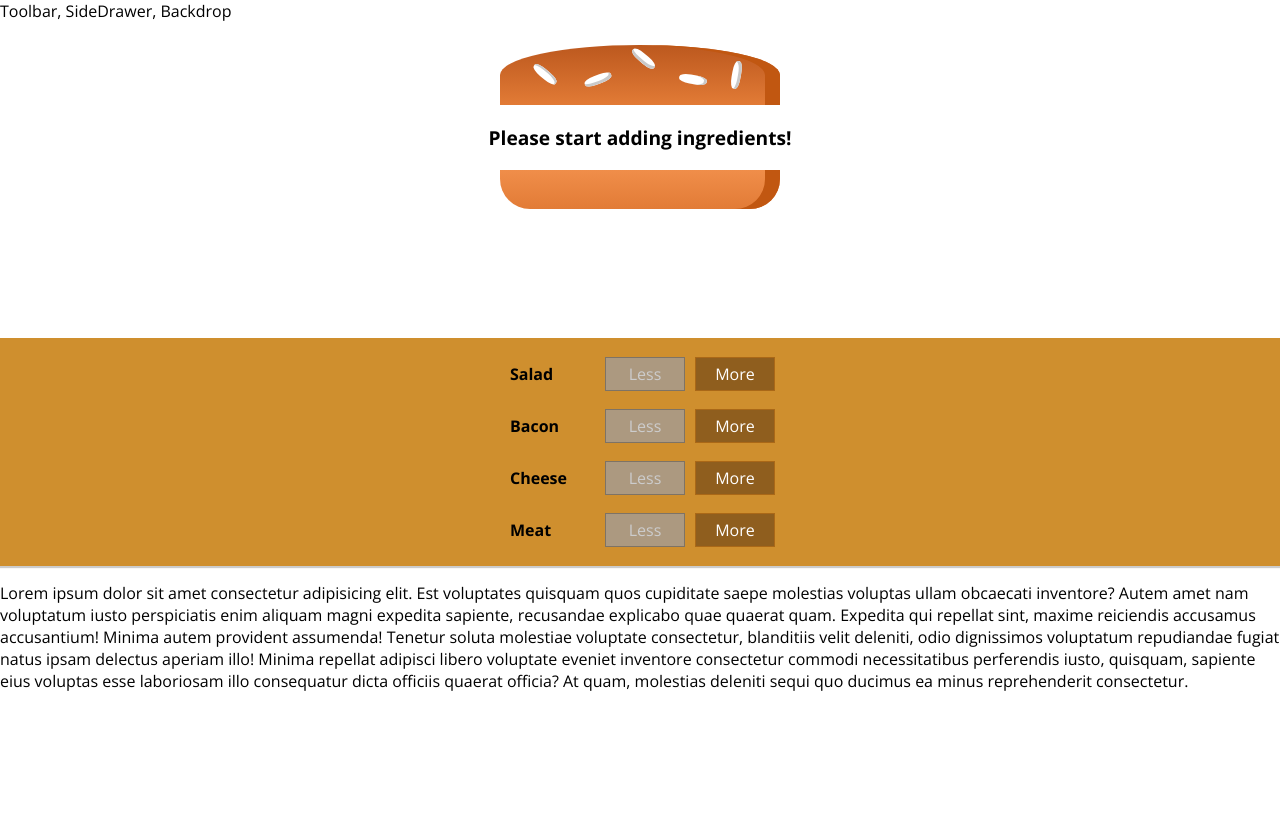
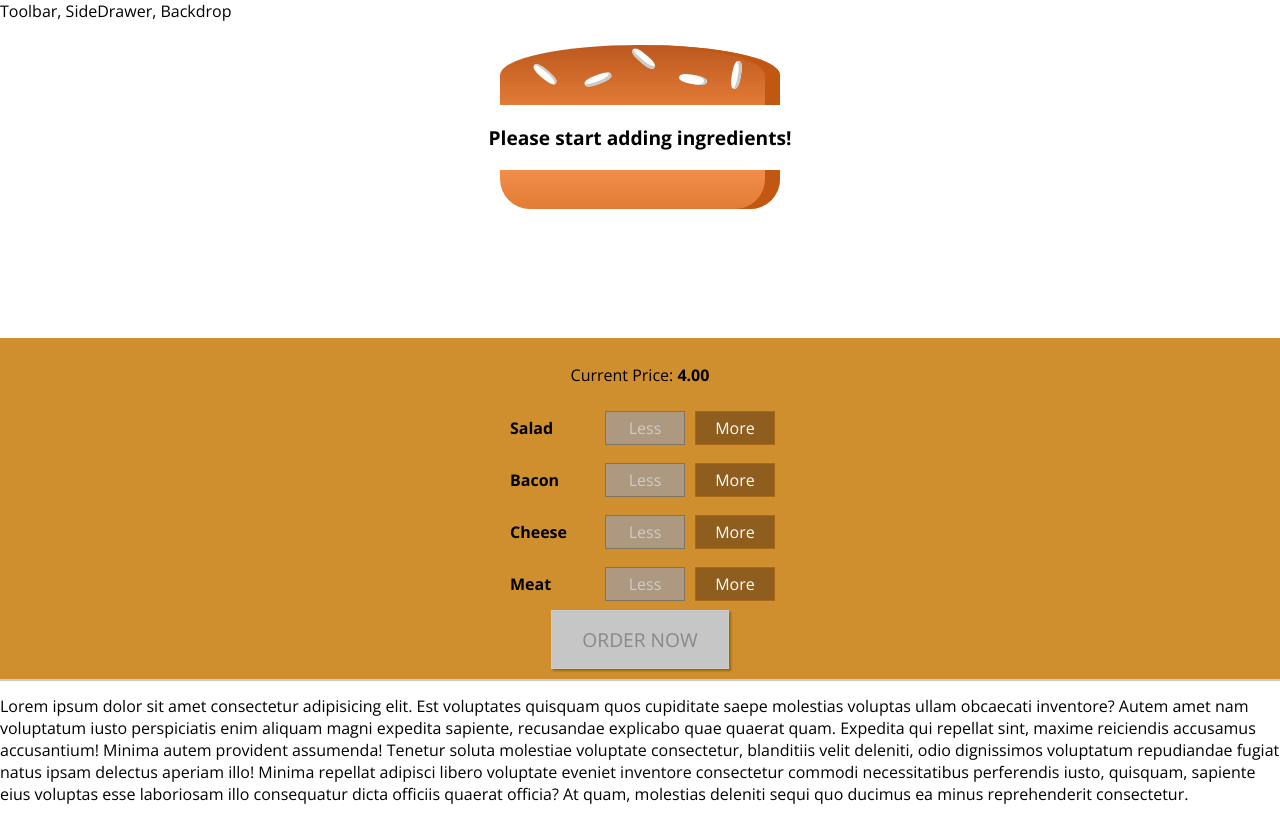
Before and after one commit to hudsonpereira/burguer-builder, a React app: page / in a window 1280 px wide. Before the commit the page ends 800 px from the top, so only its background shows below. Built offline with nearby package versions, Linux system fonts and the light colour scheme.

Commit message:
🛒 order now button

```diff
--- a/src/components/Burger/BuildControls/BuildControls.css
+++ b/src/components/Burger/BuildControls/BuildControls.css
@@ -1,10 +1,51 @@
 .BuildControls {
     width: 100%;
-  background-color: #cf8f2e;
+    background-color: #CF8F2E;
     display: flex;
     flex-flow: column;
     align-items: center;
     box-shadow: 0 2px 1px #ccc;
     margin: auto;
-  padding: 10px 0px;
+    padding: 10px 0;
 }
+
+.OrderButton {
+    background-color: #DAD735;
+    outline: none;
+    cursor: pointer;
+    border: 1px solid #966909;
+    color: #966909;
+    font-family: inherit;
+    font-size: 1.2em;
+    padding: 15px 30px;
+    box-shadow: 2px 2px 2px #966909;
+}
+
+.OrderButton:hover, .OrderButton:active {
+    background-color: #A0DB41;
+    border: 1px solid #966909;
+    color: #966909;
+}
+
+.OrderButton:disabled {
+    background-color: #C7C6C6;
+    cursor: not-allowed;
+    border: 1px solid #ccc;
+    color: #888888;
+}
+
+.OrderButton:not(:disabled) {
+    animation: enable 0.3s linear;
+}
+
+@keyframes enable {
+    0% {
+        transform: scale(1);
+    }
+    60% {
+        transform: scale(1.1);
+    }
+    100% {
+        transform: scale(1);
+    }
+}
--- a/src/components/Burger/BuildControls/BuildControls.js
+++ b/src/components/Burger/BuildControls/BuildControls.js
@@ -12,6 +12,7 @@
 
 const buildControls = props => (
   <div className={classes.BuildControls}>
+    <p>Current Price: <strong>{props.price.toFixed(2)}</strong></p>
     {controls.map(control => (
       <BuildControl
         key={control.label}
@@ -21,6 +22,11 @@
         disabled={props.disabled[control.type]}
       />
     ))}
+
+    <button
+      className={classes.OrderButton}
+      disabled={! props.purchasable}
+    >ORDER NOW</button>
   </div>
 );
 
--- a/src/containers/BurgerBuilder/BurgerBuilder.js
+++ b/src/containers/BurgerBuilder/BurgerBuilder.js
@@ -21,8 +21,21 @@
         cheese: 0,
         meat: 0
       },
-      totalPrice: 4
+      totalPrice: 4,
+      purchasable: false
     }
+  }
+
+  updatePurchaseState(ingredients) {
+    const sum = Object.keys(ingredients)
+      .map(key => {
+        return ingredients[key];
+      })
+      .reduce((sum, el) => {
+        return sum + el;
+      }, 0);
+
+    this.setState({purchasable: sum > 0})
   }
 
   addIngredientHandler(type) {
@@ -38,6 +51,7 @@
     const newPrice = oldPrice + priceAddition;
 
     this.setState({ingredients: updatedIngredients, totalPrice: newPrice});
+    this.updatePurchaseState(updatedIngredients);
   }
 
   removeIngredientHandler(type) {
@@ -53,6 +67,7 @@
     const newPrice = oldPrice - priceDeduction;
 
     this.setState({ ingredients: updatedIngredients, totalPrice: newPrice });
+    this.updatePurchaseState(updatedIngredients);
   }
 
   render() {
@@ -71,6 +86,8 @@
           added={this.addIngredientHandler.bind(this)}
           removed={this.removeIngredientHandler.bind(this)}
           disabled={disabledInfo}
+          price={this.state.totalPrice}
+          purchasable={this.state.purchasable}
         />
       </Aux>
     );
```
Lines whose indentation alone changed are shown as unchanged.
